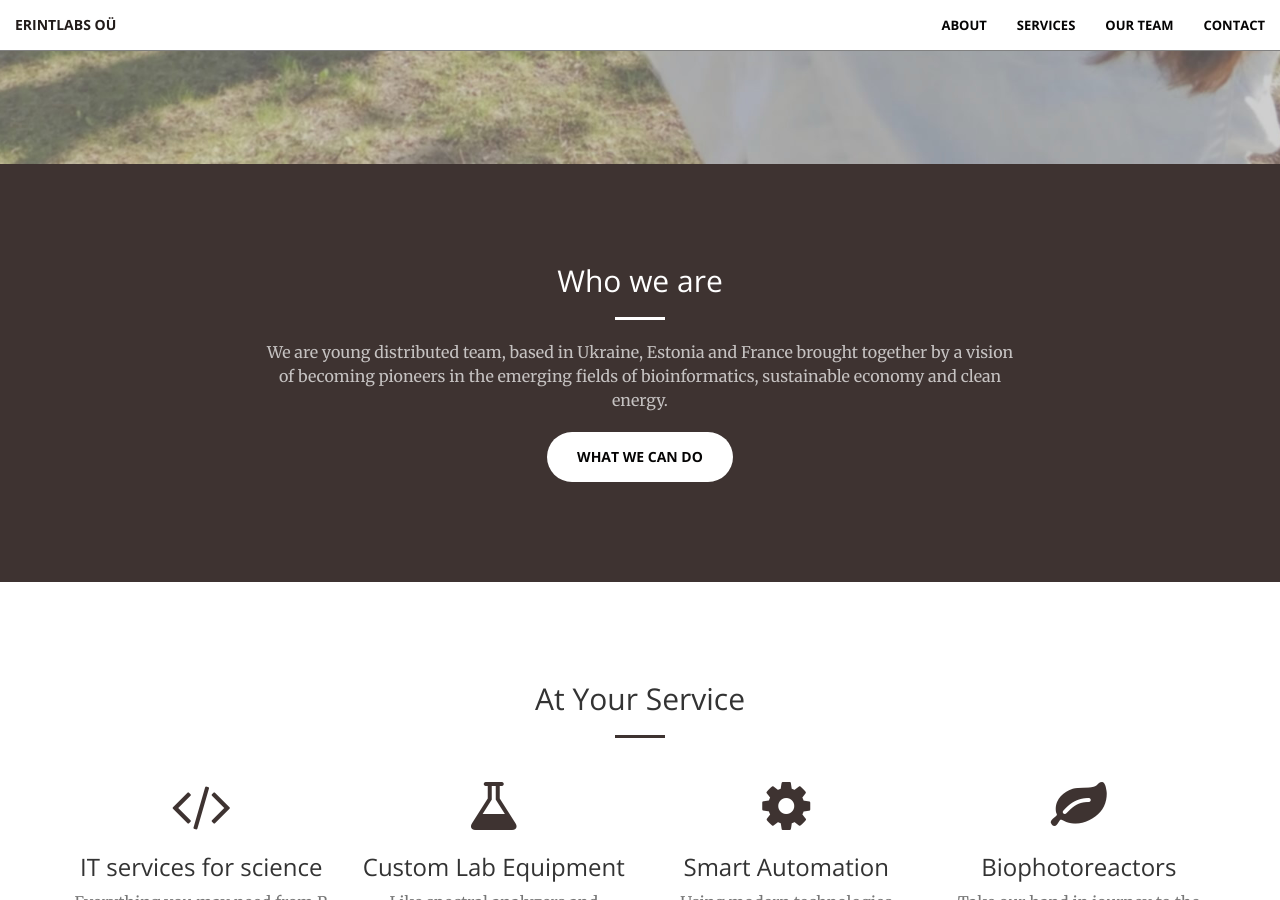
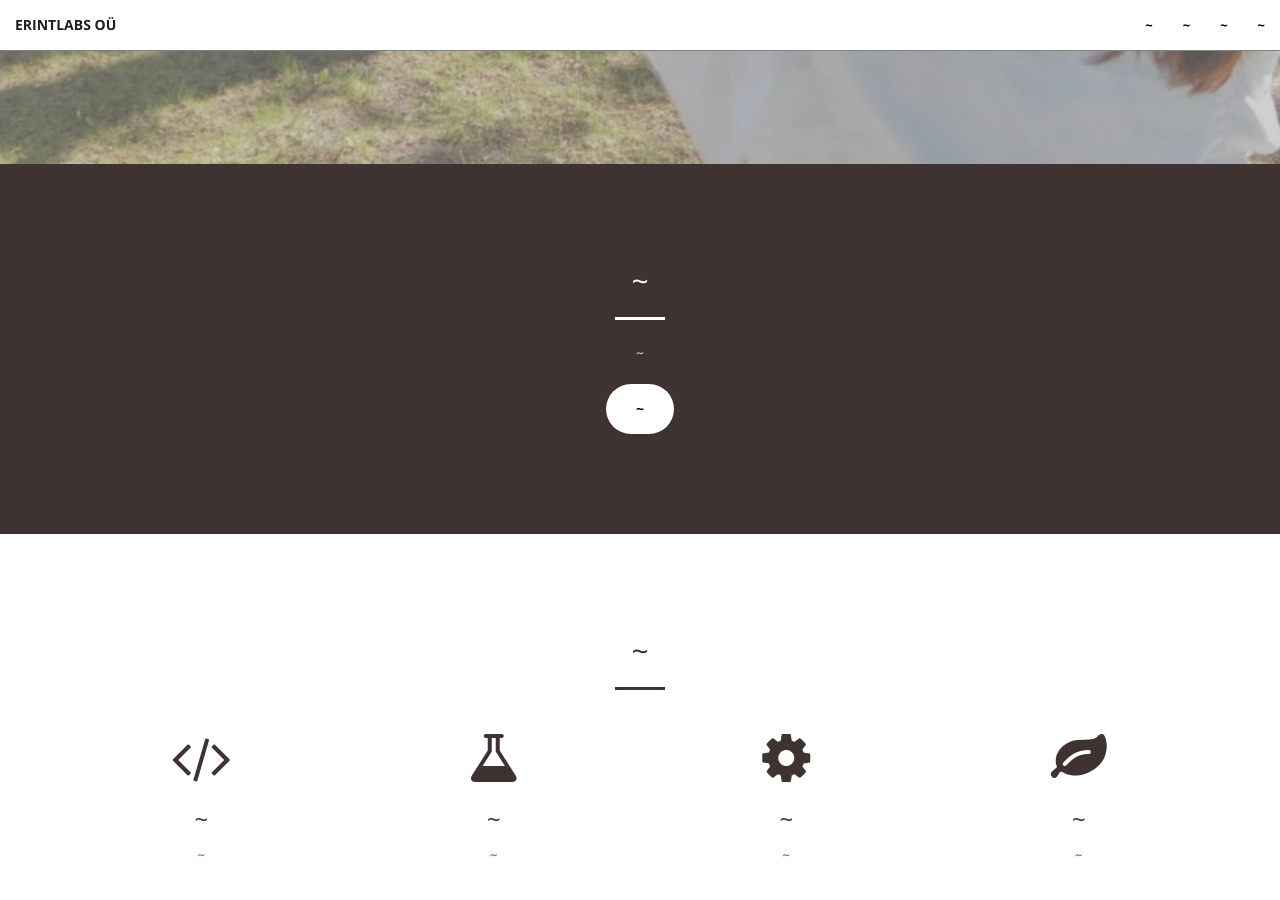
Before and after one commit to Ecognize/Ecognize.github.io, a Jekyll site: the page built from uk/index.html, in a window 1280 px wide and 900 px high, scrolled down 736 px. Built offline with Jekyll 4.4.1, drawn with Linux system fonts in a browser that asks for light colours; some of the changed text lies outside the part shown.

Commit message:
Initialised Ukrainian strings
Honestly forgot about them. Fixes #19

```diff
--- a/_config.yml
+++ b/_config.yml
@@ -68,31 +68,31 @@ t:
     team_head:          'Get to know'
     team_txt:           'our team'
   uk:
-    page_head:          'ErintLabs — your bioinformatics partner'
-    who_we_are_head:    'Who we are'
-    who_we_are_txt:     'We are young distributed team, based in Ukraine, Estonia and France brought together by a vision of becoming pioneers in the emerging fields of bioinformatics, sustainable economy and clean energy.'
-    what_we_do_head:    'What we can do'
-    contact_head:       'Let’s Get In Touch!'
-    contact_txt:        'Ready to start your next project with us? That’s great! Give us a call or send us an email and we will get back to you as soon as possible!'
-    logo_alt:           'ErintLabs Logo'
-    big_head:           'Your bioinformatics & biotechnology partner'
-    ui_more_info:       'Find Out More'
-    ui_nav_toggle:      'Toggle navigation'
-    ui_about:           'About'
-    ui_services:        'Services'
-    ui_team:            'Our team'
-    ui_contact:         'Contact'
-    service_head:       'At Your Service'
-    service_it_head:    'IT services for science'
-    service_it_txt:     'Everything you may need from R computing to genome calculation.'
-    service_lab_head:   'Custom Lab Equipment'
-    service_lab_txt:    'Like spectral analyzers and Langmuir-Blodgett troughs.'
-    service_auto_head:  'Smart Automation'
-    service_auto_txt:   'Using modern technologies which can drastically reduce costs of your business.'
-    service_pbr_head:   'Biophotoreactors'
-    service_pbr_txt:    'Take our hand in journey to the eco future.'
-    team_head:          'Get to know'
-    team_txt:           'our team'
+    page_head:          '~'
+    who_we_are_head:    '~'
+    who_we_are_txt:     '~'
+    what_we_do_head:    '~'
+    contact_head:       '~'
+    contact_txt:        '~'
+    logo_alt:           '~'
+    big_head:           '~'
+    ui_more_info:       '~'
+    ui_nav_toggle:      '~'
+    ui_about:           '~'
+    ui_services:        '~'
+    ui_team:            '~'
+    ui_contact:         '~'
+    service_head:       '~'
+    service_it_head:    '~'
+    service_it_txt:     '~'
+    service_lab_head:   '~'
+    service_lab_txt:    '~'
+    service_auto_head:  '~'
+    service_auto_txt:   '~'
+    service_pbr_head:   '~'
+    service_pbr_txt:    '~'
+    team_head:          '~'
+    team_txt:           '~'
   fr:
     page_head:          '~'
     who_we_are_head:    '~'
```
